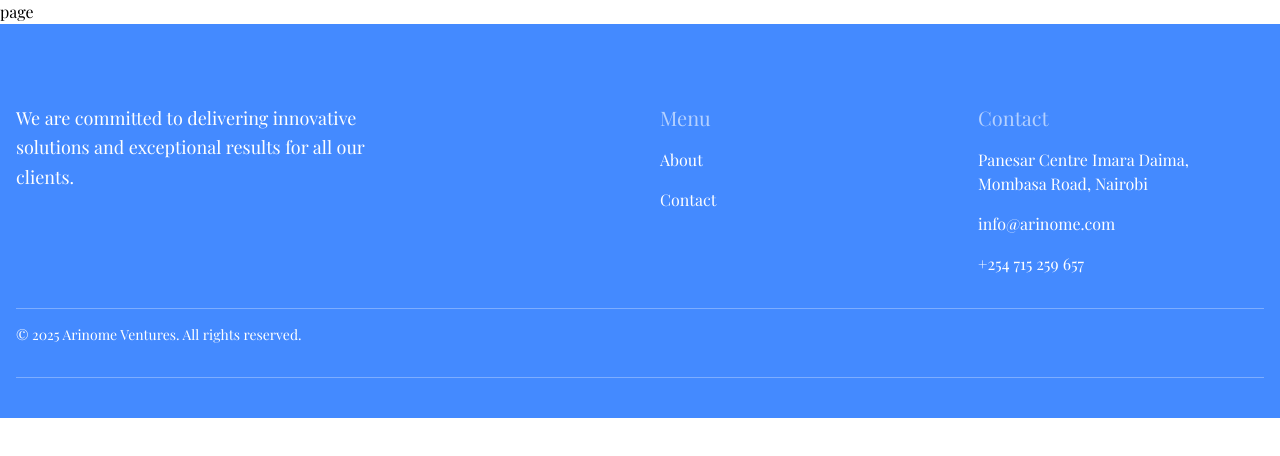
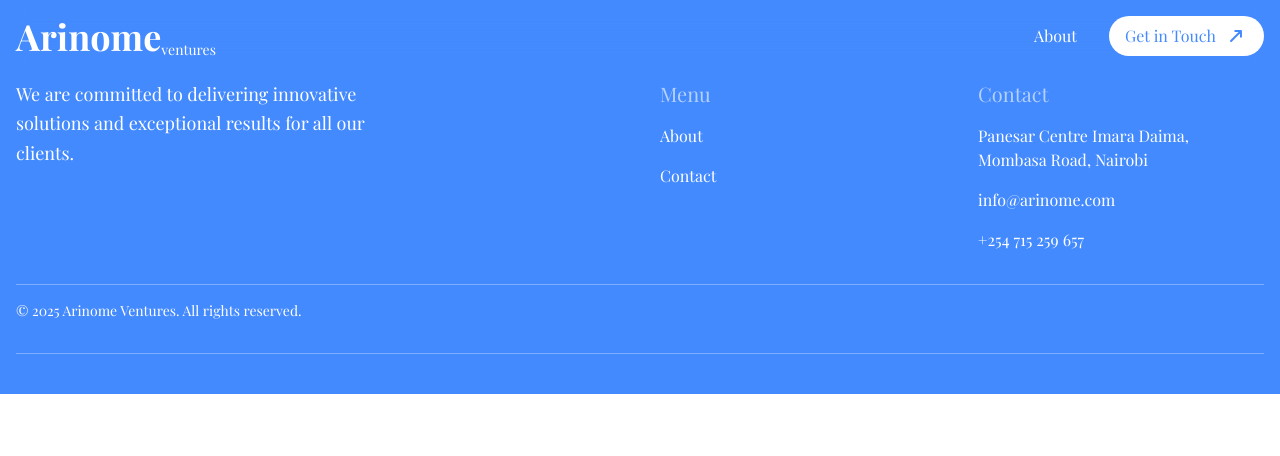
Before and after one commit to ngachadavid/arinome, a Next.js app: page /contact in a window 1280 px wide. Shown: the top 456 px of the page. Built offline with nearby package versions, Linux system fonts and the light colour scheme.

Commit message:
navigation component for the about and contact pages

```diff
--- a/app/(pages)/about/page.jsx
+++ b/app/(pages)/about/page.jsx
@@ -1,10 +1,12 @@
 import Intro from '@/components/about/Intro'
+import Navigation from '@/components/global/Navigation'
 import PageHero from '@/components/global/PageHero'
 import React from 'react'
 
 export default function page() {
   return (
     <>
+    <Navigation />
     <PageHero />
     <Intro />
     </>
--- a/app/(pages)/contact/page.jsx
+++ b/app/(pages)/contact/page.jsx
@@ -1,7 +1,10 @@
+import Navigation from '@/components/global/Navigation'
 import React from 'react'
 
 export default function page() {
   return (
-    <div>page</div>
+    <>
+    <Navigation />
+    </>
   )
 }
--- /dev/null
+++ b/components/global/Navigation.jsx
@@ -0,0 +1,138 @@
+'use client'
+import React, { useState, useEffect } from "react";
+import Link from "next/link";
+
+export default function Navigation() {
+    const [isScrolled, setIsScrolled] = useState(false);
+    const [isMobileMenuOpen, setIsMobileMenuOpen] = useState(false);
+
+    useEffect(() => {
+        const handleScroll = () => {
+            if (window.scrollY > 50) {
+                setIsScrolled(true);
+            } else {
+                setIsScrolled(false);
+            }
+        };
+
+        window.addEventListener('scroll', handleScroll);
+        return () => window.removeEventListener('scroll', handleScroll);
+    }, []);
+
+    const toggleMobileMenu = () => {
+        setIsMobileMenuOpen(!isMobileMenuOpen);
+    };
+
+    return (
+        <>
+            <nav
+                className={`fixed w-full z-50 backdrop-blur-md text-[#448AFF] transition-colors duration-300 ${isScrolled ? 'bg-white text-[#448AFF] shadow-md' : 'bg-transparent text-white'
+                    }`}
+            >
+                <div className="max-w-[1280px] px-4 2xl:px-0 mx-auto flex items-center justify-between transition-all duration-300 py-4">
+                    {/* Logo */}
+
+                    <div>
+                        <Link href="/" className="flex items-center">
+                            <div
+                                className={`font-bold transition-all duration-300 ${isScrolled ? "text-2xl md:text-2xl" : "text-2xl md:text-4xl"
+                                    }`}
+                            >
+                                Arinome
+                                <sub
+                                    className={`font-normal transition-all duration-300 ${isScrolled
+                                        ? "opacity-0 scale-0 ml-0 text-xs md:text-sm"
+                                        : "opacity-100 scale-100 text-xs md:text-sm"
+                                        }`}
+                                >
+                                    ventures
+                                </sub>
+                            </div>
+                        </Link>
+                    </div>
+
+
+                    {/* Desktop Right Section */}
+                    <div className="hidden md:flex items-center space-x-8">
+                        {/* About Link */}
+                        <Link href="/about" className="">
+                            About
+                        </Link>
+
+                        {/* Get in Touch Button */}
+                        <Link
+                            href="/contact"
+                            className={`relative group px-4 py-2 rounded-[20px] transition flex items-center space-x-2 overflow-hidden
+    ${isScrolled
+                                    ? "bg-[#448AFF] text-white hover:bg-transparent hover:text-[#448AFF]"
+                                    : "bg-white text-[#448AFF] hover:bg-[#448AFF] hover:text-white"
+                                }`}
+                        >
+                            {/* Text */}
+                            <span className="relative z-10 transition-colors duration-300">
+                                Get in Touch
+                            </span>
+
+                            {/* Arrow */}
+                            <div className="relative z-10 w-6 h-6 flex items-center justify-center">
+                                <svg
+                                    className={`w-6 h-6 transition-transform duration-300 -rotate-45 group-hover:rotate-0
+        ${isScrolled ? "text-white group-hover:text-[#448AFF]" : "text-[#448AFF] group-hover:text-white"}`}
+                                    xmlns="http://www.w3.org/2000/svg"
+                                    fill="none"
+                                    viewBox="0 0 24 24"
+                                    stroke="currentColor"
+                                    strokeWidth={2}
+                                >
+                                    <path strokeLinecap="round" strokeLinejoin="round" d="M19 12H5m14 0-4 4m4-4-4-4" />
+                                </svg>
+                            </div>
+                        </Link>
+
+                    </div>
+
+                    {/* Mobile Hamburger Menu */}
+                    <div className="md:hidden">
+                        <button
+                            onClick={toggleMobileMenu}
+                            className="flex flex-col justify-center items-center w-8 h-8 space-y-1.5"
+                        >
+                            <span className={`block w-6 h-0.5 bg-[#448AFF] transition-all duration-300 ${isMobileMenuOpen ? 'rotate-45 translate-y-2' : ''}`}></span>
+                            <span className={`block w-6 h-0.5 bg-[#448AFF] transition-all duration-300 ${isMobileMenuOpen ? 'opacity-0' : ''}`}></span>
+                            <span className={`block w-6 h-0.5 bg-[#448AFF] transition-all duration-300 ${isMobileMenuOpen ? '-rotate-45 -translate-y-2' : ''}`}></span>
+                        </button>
+                    </div>
+                </div>
+            </nav>
+
+            {/* Mobile Full Screen Menu */}
+            <div className={`fixed top-0 left-0 right-0 z-40 bg-white transform transition-transform duration-300 md:hidden ${isMobileMenuOpen ? 'translate-y-0' : '-translate-y-full'}`}>
+                <div className="flex flex-col justify-start pt-24 px-6 h-screen">
+                    {/* Mobile Menu Links */}
+                    <ul className="space-y-0">
+                        <li className="border-b border-gray-300">
+                            <Link
+                                href="/about"
+                                className="block text-2xl font-semibold text-black transition-colors duration-300 py-6"
+                                onClick={toggleMobileMenu}
+                            >
+                                About
+                            </Link>
+                        </li>
+                    </ul>
+
+                    {/* Mobile Get in Touch Button */}
+                    <div className="mt-12">
+                        <Link
+                            href="/contact"
+                            className="inline-block px-8 py-4 rounded-[25px] bg-[#448AFF] text-white font-bold text-lg transition-colors duration-300"
+                            onClick={toggleMobileMenu}
+                        >
+                            Get in Touch
+                        </Link>
+                    </div>
+                </div>
+            </div>
+        </>
+    );
+}
--- a/components/global/PageHero.jsx
+++ b/components/global/PageHero.jsx
@@ -21,7 +21,7 @@ export default function PageHero() {
       </div>
 
       {/* Overlapping Image */}
-      <div className="absolute bottom-[-200px] md:bottom-[-250px] right-0 w-[90%] md:w-[80%] z-50">
+      <div className="absolute bottom-[-200px] md:bottom-[-250px] right-0 w-[90%] md:w-[80%] z-10">
         <img
           src="/homepage/hero.webp"
           alt="About us"
```
